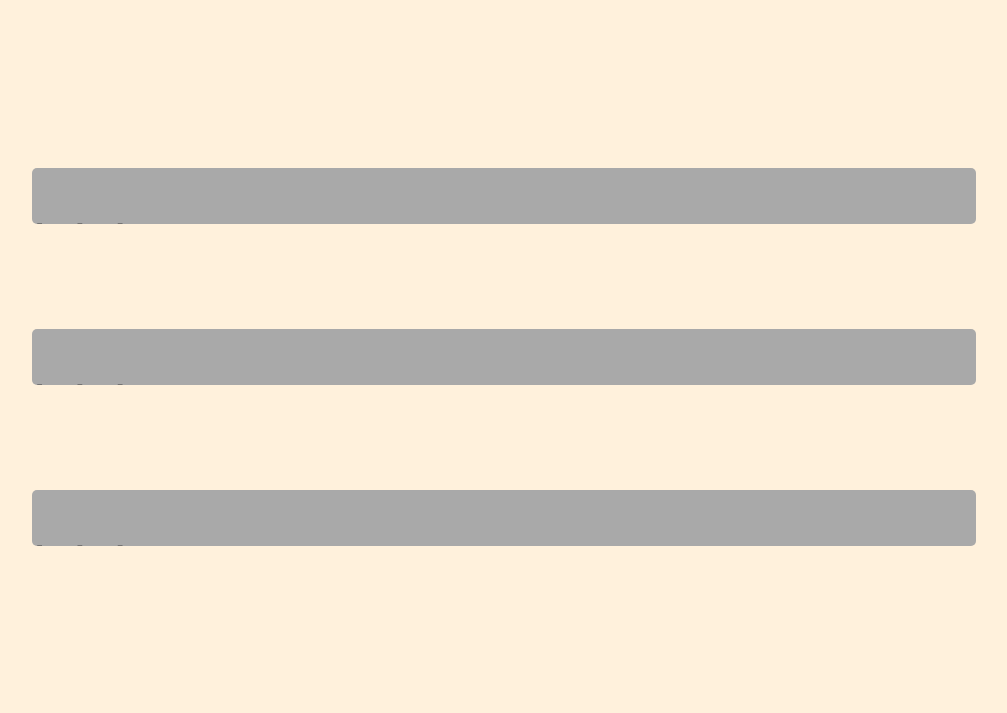
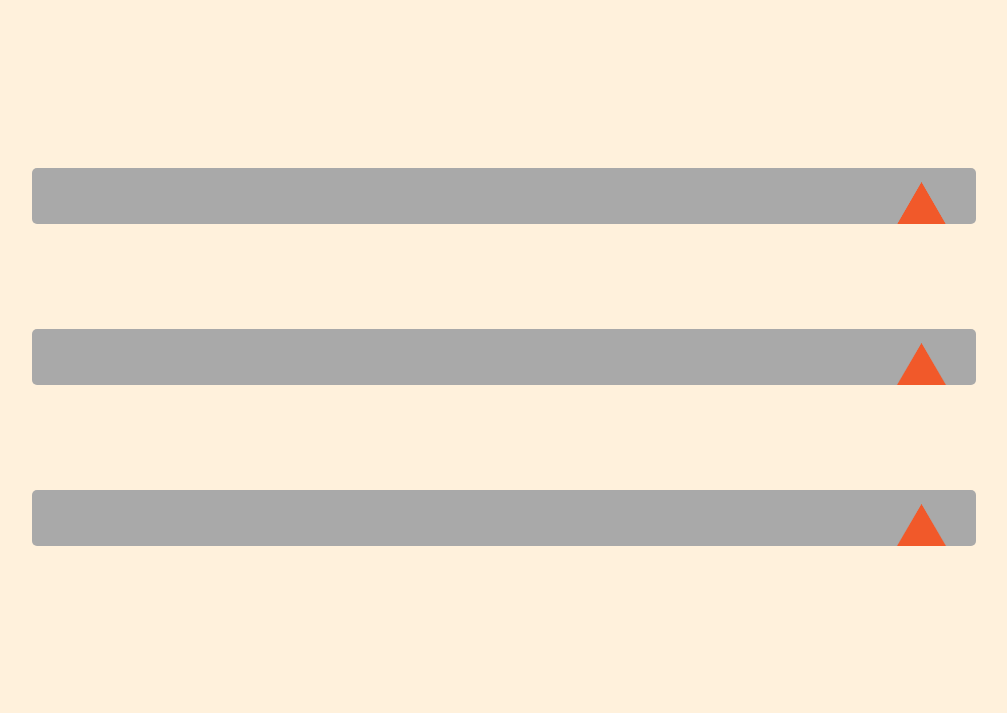
Before and after one commit to MassayoshiOgawa/Sesi-PRPA-S.A-Ferrovia, a PHP site: page /public/trens.html in a window 1280 px wide. Shown: the part 90-803 px from the top of the page, without its empty margins (136-1143 px from the left). Run offline with PHP 8.4, Linux system fonts and the light colour scheme.

Commit message:
inserção do triangulo na página trens e sua lógica

```diff
--- a/public/trens.html
+++ b/public/trens.html
@@ -15,6 +15,17 @@
     <main>
         <div class="PaginaTrens">
             <div class="BoxStatus" onclick="abrir(this)">
+                <div class="caixaTri">
+                    <img src="../assets/trianguloICON.png" alt="">
+                </div>
+
+            </div>
+
+            <div class="BoxStatus" onclick="abrir(this)">
+                <div class="caixaTri">
+                    <img src="../assets/trianguloICON.png" alt="">
+                </div>
+
                 <br>
                 <h1>hahaha</h1>
                 <h1>hahaha</h1>
@@ -35,26 +46,9 @@
             </div>
 
             <div class="BoxStatus" onclick="abrir(this)">
-                <br>
-                <h1>hahaha</h1>
-                <h1>hahaha</h1>
-
-                <h1>hahaha</h1>
-
-                <h1>hahaha</h1>
-
-                <h1>hahaha</h1>
-
-                <h1>hahaha</h1>
-
-                <h1>hahaha</h1>
-
-                <h1>hahaha</h1>
-
-
-            </div>
-
-            <div class="BoxStatus" onclick="abrir(this)">
+                <div class="caixaTri">
+                    <img src="../assets/trianguloICON.png" alt="">
+                </div>
                 <br>
                 <h1>hahaha</h1>
                 <h1>hahaha</h1>
--- a/scripts/OpcoesBarraLateral/trens.js
+++ b/scripts/OpcoesBarraLateral/trens.js
@@ -2,34 +2,47 @@ function print(msg) {
     console.log(msg)
 }
 
-let bobo = false;
+let estado = false;
 let tamanho = "0" ;
 let currBox = null;
+let currTri = null
 
 function abrir(box){
+    var tri = box.querySelector("img");
+
     if (tamanho !== "0" || currBox !== null){
         if (currBox !== null && currBox !== box) {
             tamanho = "50px";
             currBox.style.height = tamanho;
+            currTri.style.transform = "rotate(0deg)";
             print("A")
             tamanho = "1000px";
             box.style.height = tamanho;
-            bobo = false;
+            tri.style.transform = "rotate(180deg)";
+            estado = false;
             currBox = box;
+            currTri = tri;
         }
     }
 
-    if (bobo == false){
+    if (estado == false){
         tamanho = "1000px";
+        tri.style.transform = "rotate(180deg)";
         box.style.height = tamanho;
-        bobo = true;
+        estado = true;
         currBox = box;
+        currTri = tri;
         print("B")
     }else{
+        tri.style.transform = "rotate(0deg)";
         tamanho = "50px";
         box.style.height = tamanho;
-        bobo = false;
+        estado = false;
         currBox = null;
+        currTri = null;
         print("C")
     }
+
+
+
 }
--- a/style/style.css
+++ b/style/style.css
@@ -336,3 +336,15 @@ height: 100%;
     margin-top: 40px;
     box-shadow: 5px 5px 1px black;
 }
+
+.caixaTri{
+    display: flex;
+    align-items: center;
+    justify-content: flex-end;
+    margin: 5px;
+}
+
+.caixaTri img{
+    height: 10%;
+    width: 10%;
+}
```
Also changed, not shown: assets/trianguloICON.png (added).
